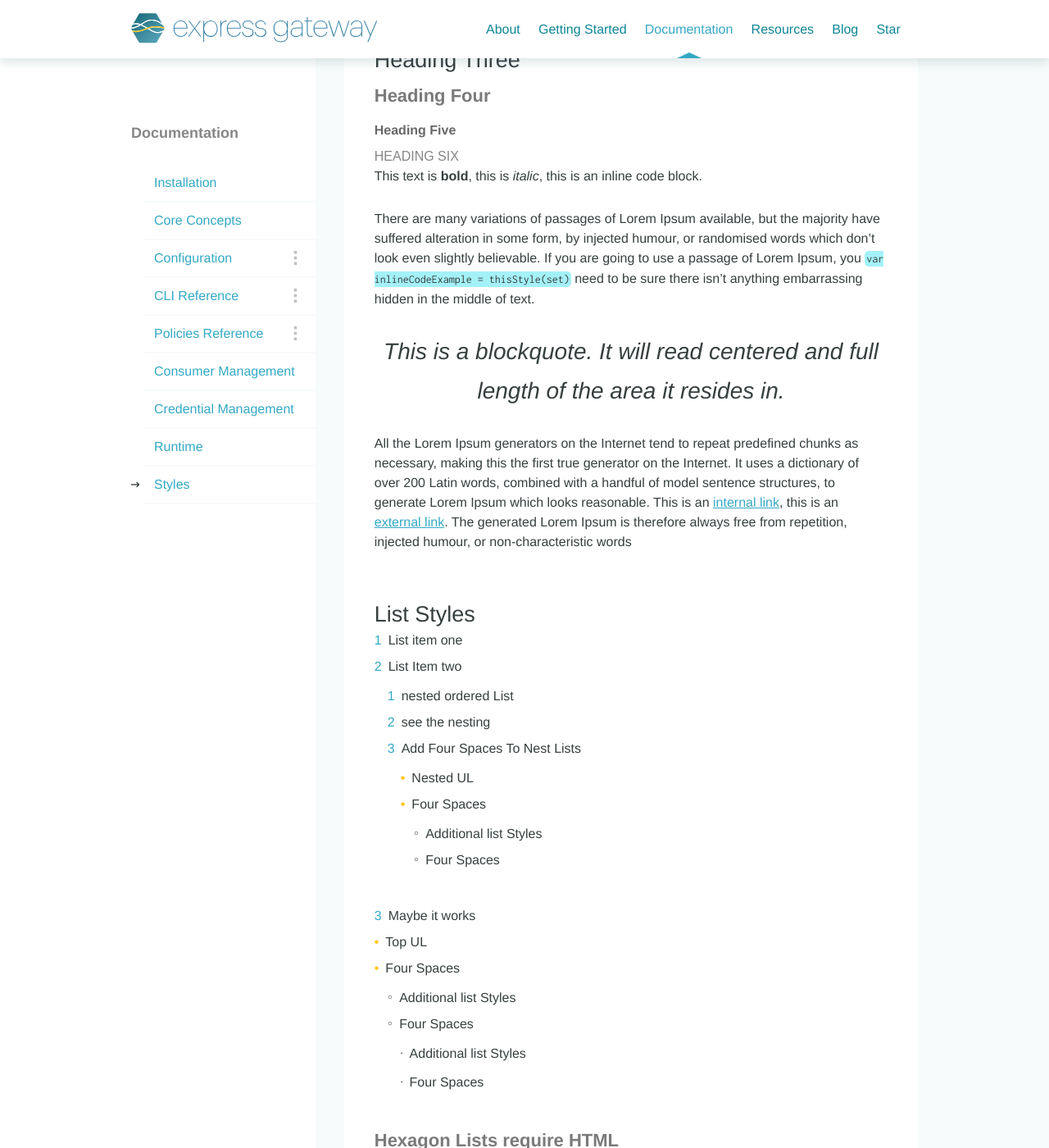
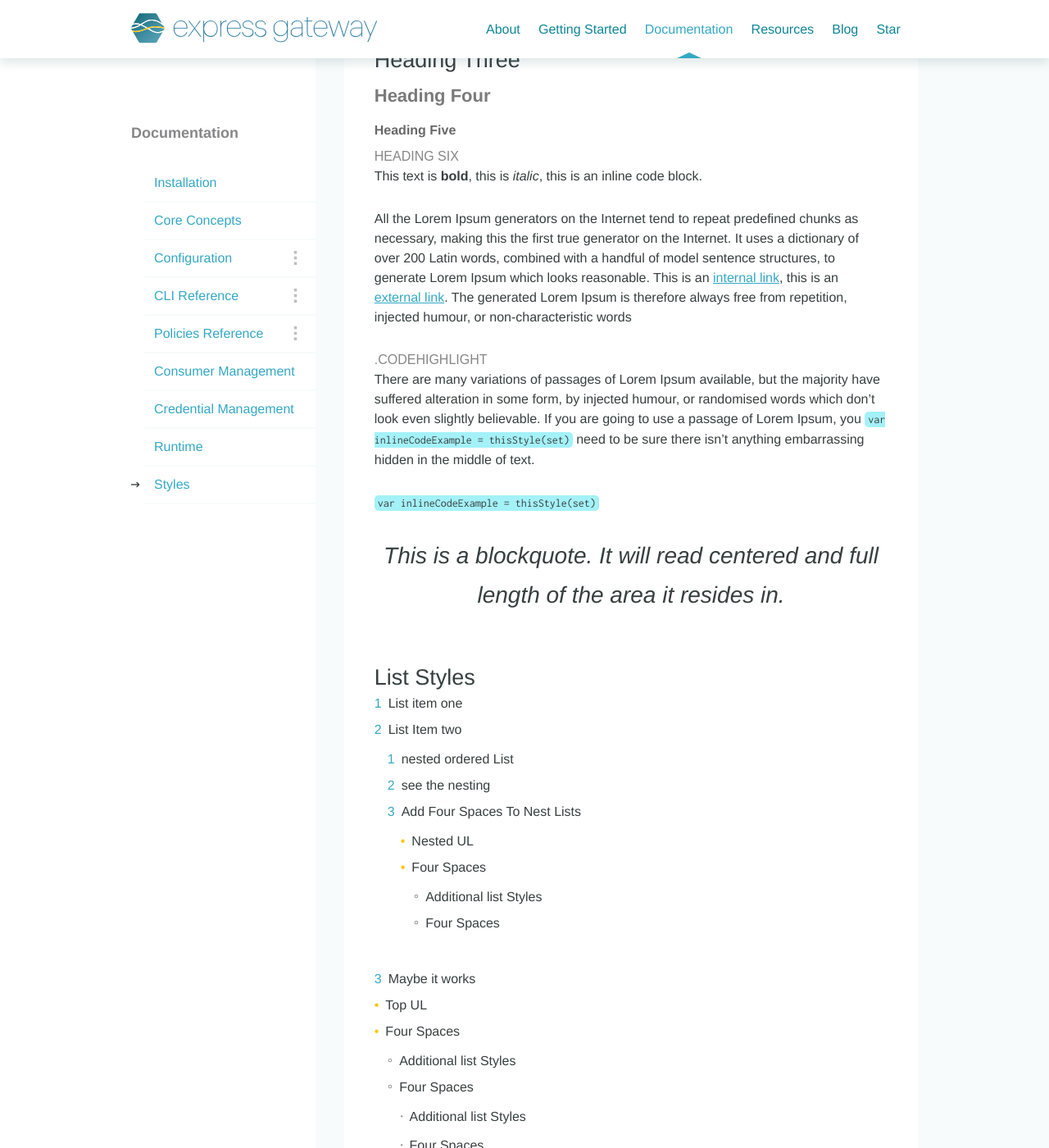
Before and after one commit to ExpressGateway/express-gateway.io, a Jekyll site: the page built from docs/styles.md, in a window 1280 px wide and 1400 px high, scrolled down 377 px. Shown: the whole window at 82% size. Built offline with Jekyll 4.4.1, drawn with Linux system fonts in a browser that asks for light colours; nearby versions of some CDN libraries; some web fonts are replaced; comment, search, counter and statistics services are not loaded.

Commit message:
homepage marchitecture swap

```diff
--- a/_layouts/home.html
+++ b/_layouts/home.html
@@ -12,13 +12,14 @@
       </section>
       <section class="flex-column wrapper">
         <div class="introduction flex-row">
-          <div class="flex-center space-between">
+          <div class="flex-center space-between full-width">
             <div class="home-cta">
               <h2 class="large-header description">A microservices API gateway built on Express.js</h2>
               <p class="subtitle">Fast, Flexible, and Community Driven</p>
               <a href="{{ site.baseurl }}/getting-started" class="button-large">Quick Start</a>
             </div>
-            <img class="marchitecture" src="assets/img/marchitecture.png" />
+            <!-- <img class="marchitecture" src="assets/img/marchitecture.png" /> -->
+            <div class="marchitecture">{% include Home_marchitecturediagram.svg %}</div>
           </div>
         </div>
       </section>
--- a/_sass/_documentation.scss
+++ b/_sass/_documentation.scss
@@ -13,7 +13,7 @@
     align-self: flex-start;
     background-color: $color-navigation-highlight;
     color: $color-text;
-    padding: 2px;
+    padding: 2px 4px;
     border-radius: 5px;
     margin-top: -2px;
     margin-bottom: -2px;
--- a/_sass/_layout.scss
+++ b/_sass/_layout.scss
@@ -313,7 +313,7 @@
     align-items: flex-start;
   }
   svg {
-    width: 5/7 * 100%;
+    // width: 5/7 * 100%;
     margin: 2rem 0 1.5rem;
   }
 
--- a/docs/styles.md
+++ b/docs/styles.md
@@ -12,11 +12,14 @@
 
 This text is **bold**, this is *italic*, this is an `inline code block`.
 
+All the Lorem Ipsum generators on the Internet tend to repeat predefined chunks as necessary, making this the first true generator on the Internet. It uses a dictionary of over 200 Latin words, combined with a handful of model sentence structures, to generate Lorem Ipsum which looks reasonable. This is an [internal link](#error-code-definitions), this is an [external link](http://google.com). The generated Lorem Ipsum is therefore always free from repetition, injected humour, or non-characteristic words
+
+###### .codeHighlight
 There are many variations of passages of Lorem Ipsum available, but the majority have suffered alteration in some form, by injected humour, or randomised words which don't look even slightly believable. If you are going to use a passage of Lorem Ipsum, you <span class="codeHighlight">var inlineCodeExample = thisStyle(set)</span> need to be sure there isn't anything embarrassing hidden in the middle of text.
 
+<span class="codeHighlight">var inlineCodeExample = thisStyle(set)</span>
+
 > This is a blockquote. It will read centered and full length of the area it resides in.
-
-All the Lorem Ipsum generators on the Internet tend to repeat predefined chunks as necessary, making this the first true generator on the Internet. It uses a dictionary of over 200 Latin words, combined with a handful of model sentence structures, to generate Lorem Ipsum which looks reasonable. This is an [internal link](#error-code-definitions), this is an [external link](http://google.com). The generated Lorem Ipsum is therefore always free from repetition, injected humour, or non-characteristic words
 
 ### List Styles
 
```
Also changed, not shown: _includes/Home_marchitecturediagram.svg (added).
